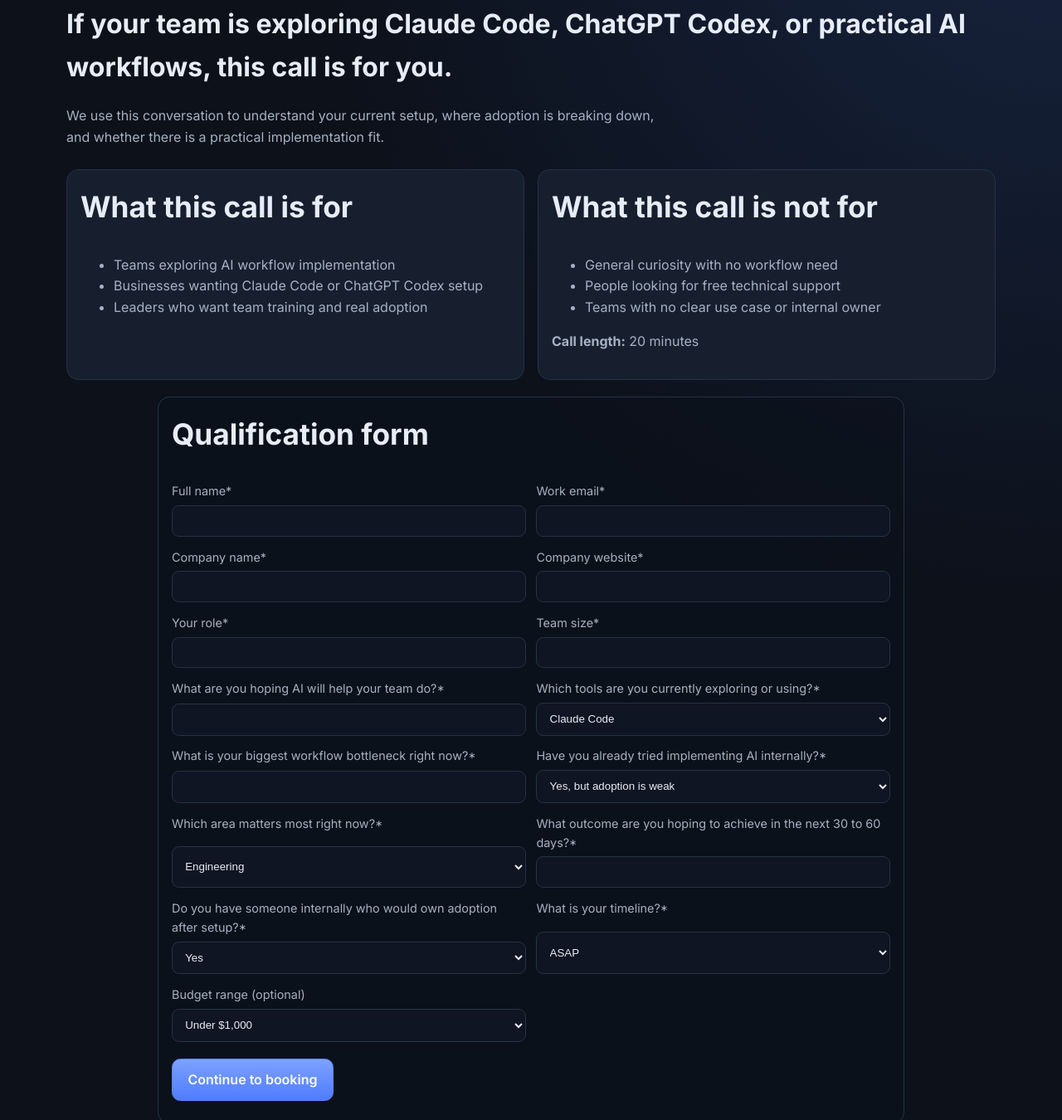
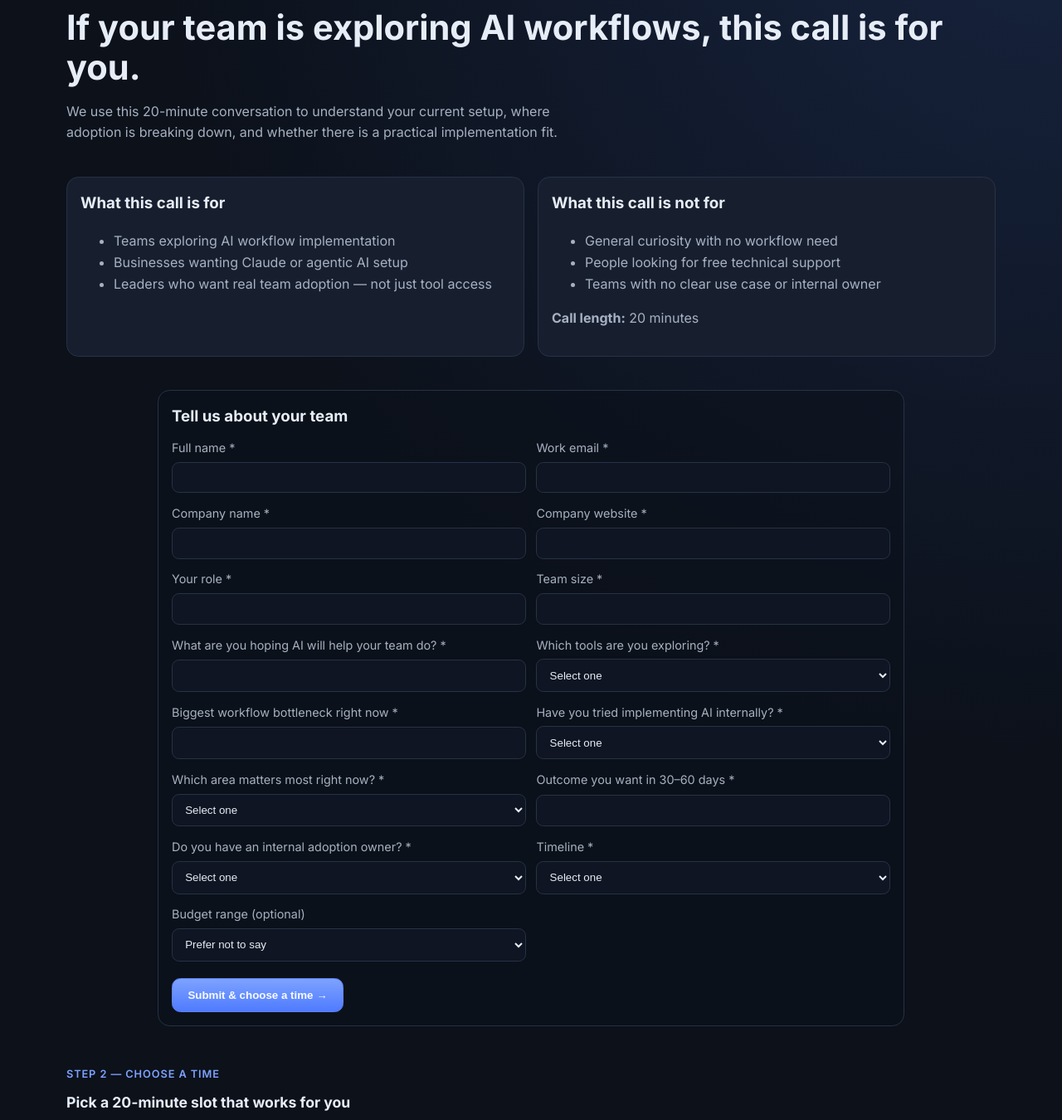
Before and after one commit to armandosanjh0-jpg/B2B-Ai-implementation, a plain HTML site: page book-a-call.html in a window 1280 px wide. Shown: the part 193-1543 px from the top of the page at 83% size. Drawn offline with Linux system fonts and the light colour scheme; a script that the page names is missing.

Commit message:
Update branding and content for booking page

```diff
--- a/book-a-call.html
+++ b/book-a-call.html
@@ -1,75 +1,160 @@
 <!DOCTYPE html>
 <html lang="en">
-  <head><meta charset="UTF-8" /><meta name="viewport" content="width=device-width, initial-scale=1.0" /><title>Book a Discovery Call | Your Brand Name</title><link rel="preconnect" href="https://fonts.googleapis.com" /><link rel="preconnect" href="https://fonts.gstatic.com" crossorigin /><link href="https://fonts.googleapis.com/css2?family=Inter:wght@400;500;600;700;800&display=swap" rel="stylesheet" /><link rel="stylesheet" href="styles.css" /></head>
+<head>
+<meta charset="UTF-8" /><meta name="viewport" content="width=device-width, initial-scale=1.0" />
+<title>Book a Discovery Call | Fulcrum AI</title>
+<link rel="preconnect" href="https://fonts.googleapis.com" />
+<link href="https://fonts.googleapis.com/css2?family=Inter:wght@400;500;600;700;800&display=swap" rel="stylesheet" />
+<link rel="stylesheet" href="styles.css" />
+</head>
 <body>
-    <header class="site-header"><nav class="container nav"><a class="logo" href="index.html">Your Brand Name</a><ul class="nav-links"><li><a href="index.html">Home</a></li><li><a href="services.html">Services</a></li><li><a href="how-it-works.html">How It Works</a></li><li><a href="use-cases.html">Use Cases</a></li><li><a href="faq.html">FAQ</a></li><li><a href="about.html">About</a></li></ul><a class="btn btn-small" href="book-a-call.html">Book a Call</a></nav></header>
-    <main class="container section">
+<header class="site-header">
+  <nav class="container nav">
+    <a class="logo" href="index.html">Fulcrum AI</a>
+    <ul class="nav-links">
+      <li><a href="index.html">Home</a></li>
+      <li><a href="services.html">Services</a></li>
+      <li><a href="how-it-works.html">How It Works</a></li>
+      <li><a href="use-cases.html">Use Cases</a></li>
+      <li><a href="faq.html">FAQ</a></li>
+      <li><a href="about.html">About</a></li>
+    </ul>
+    <a class="btn btn-small" href="book-a-call.html">Book a Call</a>
+  </nav>
+</header>
+<main class="section container">
   <p class="section-label">Book a Discovery Call</p>
-      <h1>If your team is exploring Claude Code, ChatGPT Codex, or practical AI workflows, this call is for you.</h1>
-      <p>We use this conversation to understand your current setup, where adoption is breaking down, and whether there is a practical implementation fit.</p>
+  <h1 style="font-size:clamp(1.8rem,4vw,2.6rem);line-height:1.15;margin-bottom:1rem;">If your team is exploring AI workflows, this call is for you.</h1>
+  <p style="color:var(--muted);max-width:60ch;margin-bottom:2.5rem;">We use this 20-minute conversation to understand your current setup, where adoption is breaking down, and whether there is a practical implementation fit.</p>
 
-      <div class="grid cards-2">
+  <div class="grid cards-2" style="margin-bottom:2.5rem;">
     <article class="card">
-          <h2>What this call is for</h2>
+      <h3>What this call is for</h3>
       <ul>
         <li>Teams exploring AI workflow implementation</li>
-            <li>Businesses wanting Claude Code or ChatGPT Codex setup</li>
-            <li>Leaders who want team training and real adoption</li>
+        <li>Businesses wanting Claude or agentic AI setup</li>
+        <li>Leaders who want real team adoption — not just tool access</li>
       </ul>
     </article>
     <article class="card">
-          <h2>What this call is not for</h2>
+      <h3>What this call is not for</h3>
       <ul>
         <li>General curiosity with no workflow need</li>
         <li>People looking for free technical support</li>
         <li>Teams with no clear use case or internal owner</li>
       </ul>
-          <p><strong>Call length:</strong> 20 minutes</p>
+      <p style="margin-top:.75rem;"><strong>Call length:</strong> 20 minutes</p>
     </article>
   </div>
 
-      <form class="qual-form">
-        <h2>Qualification form</h2>
+  <!-- STEP 1: Qualification form -->
+  <!-- To activate: sign up free at formspree.io → create a form → replace YOUR_FORMSPREE_ID below -->
+  <form
+    class="qual-form"
+    action="https://formspree.io/f/YOUR_FORMSPREE_ID"
+    method="POST"
+  >
+    <input type="hidden" name="_subject" value="New discovery call request — Fulcrum AI" />
+    <input type="hidden" name="_next" value="confirmation.html" />
+
+    <h3>Tell us about your team</h3>
     <div class="form-grid">
-          <label>Full name*<input type="text" required /></label>
-          <label>Work email*<input type="email" required /></label>
-          <label>Company name*<input type="text" required /></label>
-          <label>Company website*<input type="url" required /></label>
-          <label>Your role*<input type="text" required /></label>
-          <label>Team size*<input type="text" required /></label>
-          <label>What are you hoping AI will help your team do?*<input type="text" required /></label>
-          <label>Which tools are you currently exploring or using?*<select required><option>Claude Code</option><option>ChatGPT Codex</option><option>ChatGPT Team / Enterprise</option><option>Other</option><option>None yet</option></select></label>
-          <label>What is your biggest workflow bottleneck right now?*<input type="text" required /></label>
-          <label>Have you already tried implementing AI internally?*<select required><option>Yes, but adoption is weak</option><option>Yes, but setup is messy</option><option>No, we are just getting started</option><option>We are evaluating options</option></select></label>
-          <label>Which area matters most right now?*<select required><option>Engineering</option><option>Operations</option><option>Documentation</option><option>Internal research</option><option>Team productivity</option><option>Other</option></select></label>
-          <label>What outcome are you hoping to achieve in the next 30 to 60 days?*<input type="text" required /></label>
-          <label>Do you have someone internally who would own adoption after setup?*<select required><option>Yes</option><option>No</option><option>Not sure</option></select></label>
-          <label>What is your timeline?*<select required><option>ASAP</option><option>This month</option><option>This quarter</option><option>Just exploring</option></select></label>
-          <label>Budget range (optional)<select><option>Under $1,000</option><option>$1,000 to $2,500</option><option>$2,500 to $5,000</option><option>$5,000+</option><option>Not sure yet</option></select></label>
+      <label>Full name *<input type="text" name="name" required /></label>
+      <label>Work email *<input type="email" name="email" required /></label>
+      <label>Company name *<input type="text" name="company" required /></label>
+      <label>Company website *<input type="url" name="website" required /></label>
+      <label>Your role *<input type="text" name="role" required /></label>
+      <label>Team size *<input type="text" name="team_size" required /></label>
+      <label>What are you hoping AI will help your team do? *<input type="text" name="ai_goal" required /></label>
+      <label>Which tools are you exploring? *
+        <select name="tools" required>
+          <option value="">Select one</option>
+          <option>Claude / Claude Code</option>
+          <option>ChatGPT / ChatGPT Codex</option>
+          <option>Both</option>
+          <option>Other</option>
+          <option>None yet</option>
+        </select>
+      </label>
+      <label>Biggest workflow bottleneck right now *<input type="text" name="bottleneck" required /></label>
+      <label>Have you tried implementing AI internally? *
+        <select name="prior_ai" required>
+          <option value="">Select one</option>
+          <option>Yes, but adoption is weak</option>
+          <option>Yes, but setup is messy</option>
+          <option>No, just getting started</option>
+          <option>We are evaluating options</option>
+        </select>
+      </label>
+      <label>Which area matters most right now? *
+        <select name="focus_area" required>
+          <option value="">Select one</option>
+          <option>Engineering</option>
+          <option>Operations</option>
+          <option>Documentation</option>
+          <option>Internal research</option>
+          <option>Team productivity</option>
+          <option>Other</option>
+        </select>
+      </label>
+      <label>Outcome you want in 30–60 days *<input type="text" name="outcome" required /></label>
+      <label>Do you have an internal adoption owner? *
+        <select name="owner" required>
+          <option value="">Select one</option>
+          <option>Yes</option>
+          <option>No</option>
+          <option>Not sure</option>
+        </select>
+      </label>
+      <label>Timeline *
+        <select name="timeline" required>
+          <option value="">Select one</option>
+          <option>ASAP</option>
+          <option>This month</option>
+          <option>This quarter</option>
+          <option>Just exploring</option>
+        </select>
+      </label>
+      <label>Budget range (optional)
+        <select name="budget">
+          <option value="">Prefer not to say</option>
+          <option>Under $1,000</option>
+          <option>$1,000 – $2,500</option>
+          <option>$2,500 – $5,000</option>
+          <option>$5,000+</option>
+          <option>Not sure yet</option>
+        </select>
+      </label>
     </div>
-        <div class="hero-actions">
-          <a class="btn" href="confirmation.html">Continue to booking</a>
+    <div style="margin-top:1.25rem;">
+      <button type="submit" class="btn">Submit &amp; choose a time →</button>
     </div>
   </form>
 
-      <div class="grid cards-2" style="margin-top: 1rem;">
-        <article class="card">
-          <h2>Booking flow</h2>
-          <ol>
-            <li>Landing page CTA sends leads here</li>
-            <li>Lead completes qualification form</li>
-            <li>Lead books a 20-minute discovery call</li>
-            <li>Confirmation page explains next steps</li>
-            <li>Automated email reinforces call purpose</li>
-            <li>Discovery call diagnoses fit and next steps</li>
-          </ol>
-        </article>
-        <article class="card">
-          <h2>Call routing logic</h2>
-          <p><strong>Good fit:</strong> team of 3+, real bottleneck, urgency, internal owner.</p>
-          <p><strong>Weak fit:</strong> just curious, no use case, no timeline, no budget intent.</p>
-        </article>
+  <!-- STEP 2: Calendly booking -->
+  <div class="calendly-section">
+    <p class="section-label">Step 2 — Choose a time</p>
+    <h3>Pick a 20-minute slot that works for you</h3>
+    <div
+      class="calendly-inline-widget"
+      data-url="https://calendly.com/armandosanjh0?hide_gdpr_banner=1&background_color=0c111a&text_color=e7edf7&primary_color=7da2ff"
+    ></div>
   </div>
 </main>
+<footer class="site-footer">
+  <div class="container footer-grid">
+    <p style="color:var(--muted);font-size:.9rem;">AI workflow implementation for startups, agencies, and lean service businesses.</p>
+    <ul>
+      <li><a href="index.html">Home</a></li>
+      <li><a href="services.html">Services</a></li>
+      <li><a href="how-it-works.html">How It Works</a></li>
+      <li><a href="use-cases.html">Use Cases</a></li>
+      <li><a href="faq.html">FAQ</a></li>
+      <li><a href="about.html">About</a></li>
+    </ul>
+    <a class="btn btn-small" href="book-a-call.html">Book a Call</a>
+  </div>
+</footer>
+<script src="https://assets.calendly.com/assets/external/widget.js" async></script>
 </body>
 </html>
```
Lines whose indentation alone changed are shown as unchanged.
